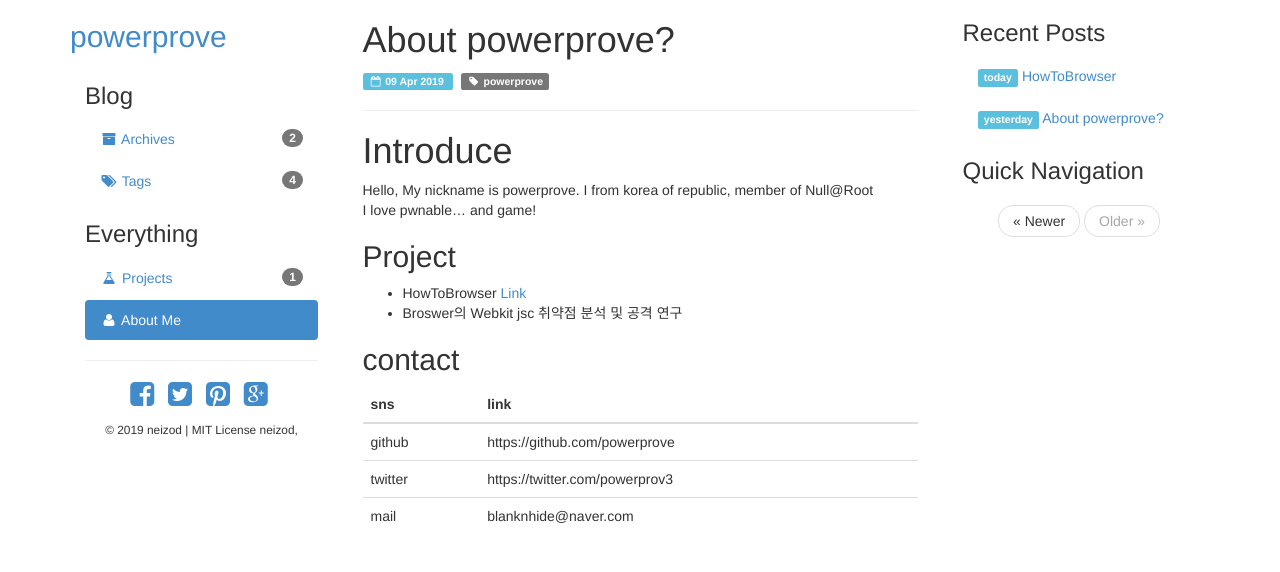
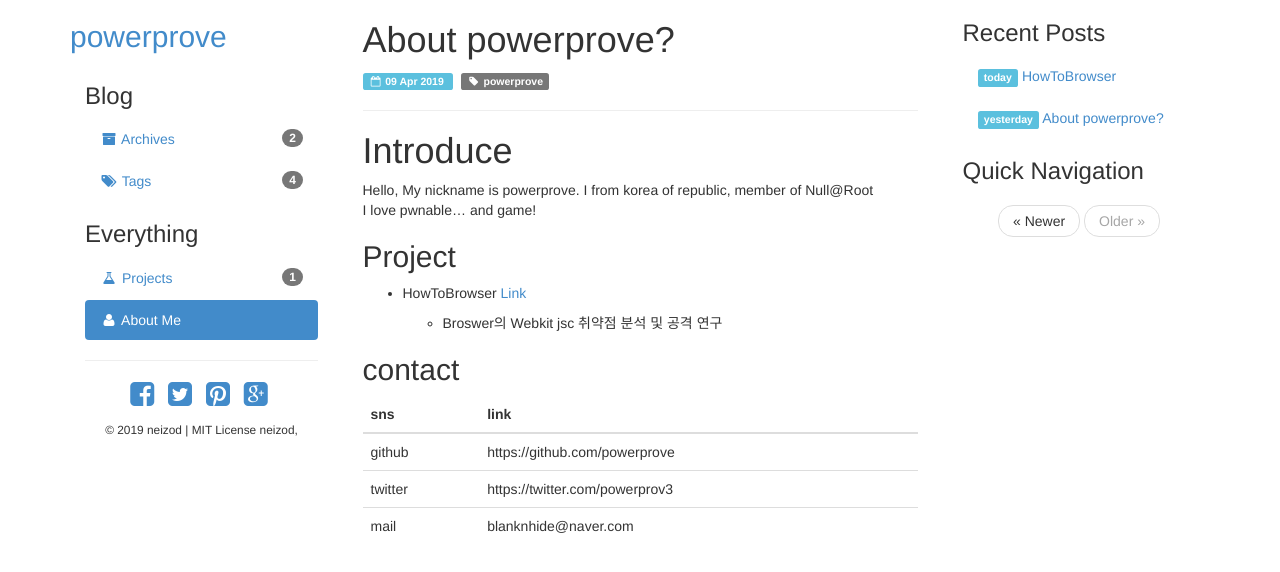
Before and after one commit to powerprove/powerprove.github.io, a Jekyll site: the page built from _posts/2019-04-09-powerprove.md, in a window 1280 px wide. Shown: the top 572 px of the page. Built offline with Jekyll 4.4.1, drawn with Linux system fonts in a browser that asks for light colours; Markdown is read by kramdown in place of the engine named in the settings.

Commit message:
about me

```diff
--- a/_posts/2019-04-09-powerprove.md
+++ b/_posts/2019-04-09-powerprove.md
@@ -10,7 +10,7 @@ I love pwnable... and game!
 
 ## Project
 - HowToBrowser [Link](/2019/04/10/howtobrowser.html)
- * Broswer의 Webkit jsc 취약점 분석 및 공격 연구
+  - Broswer의 Webkit jsc 취약점 분석 및 공격 연구
 
 ## contact
 
```
